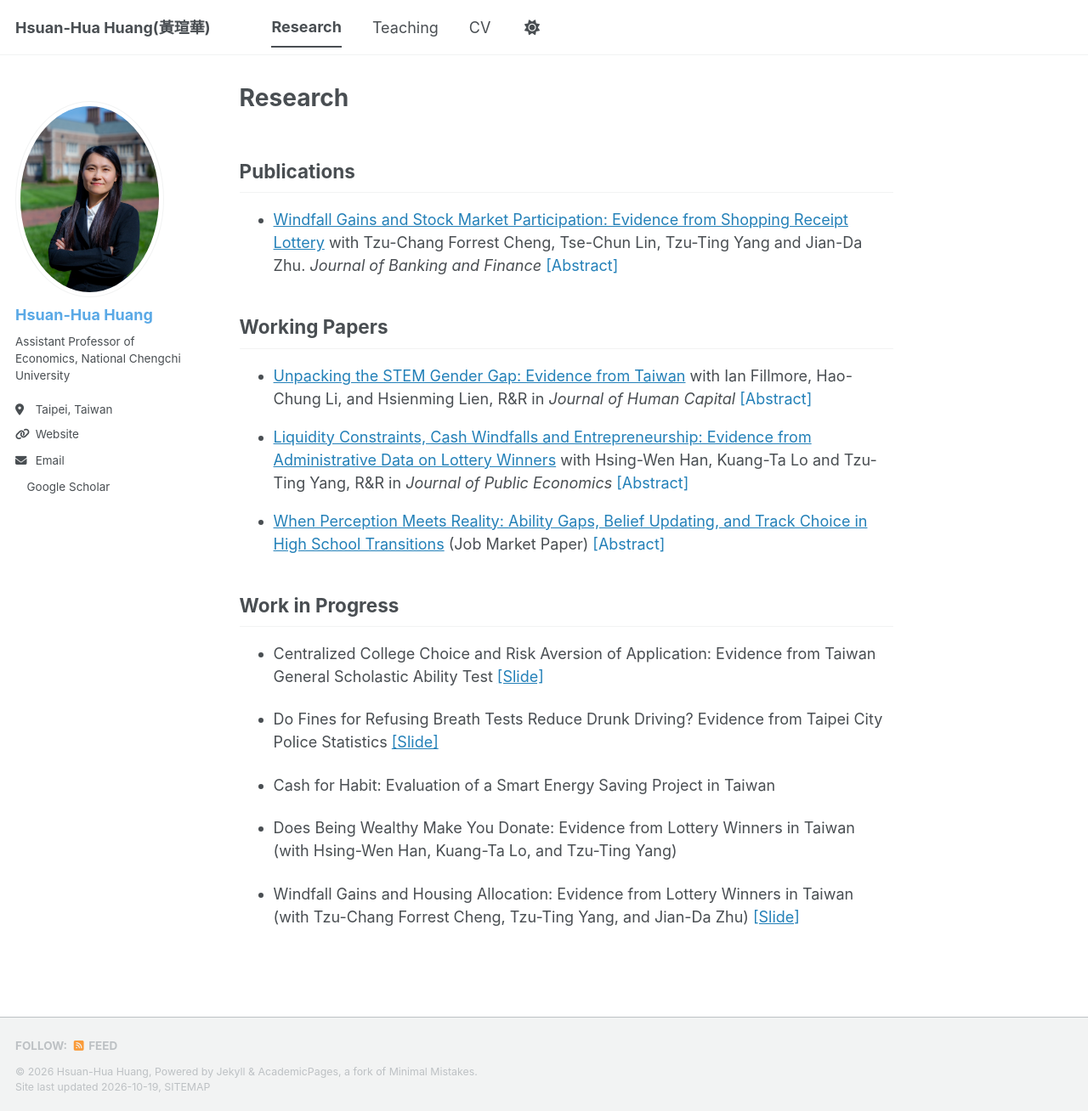
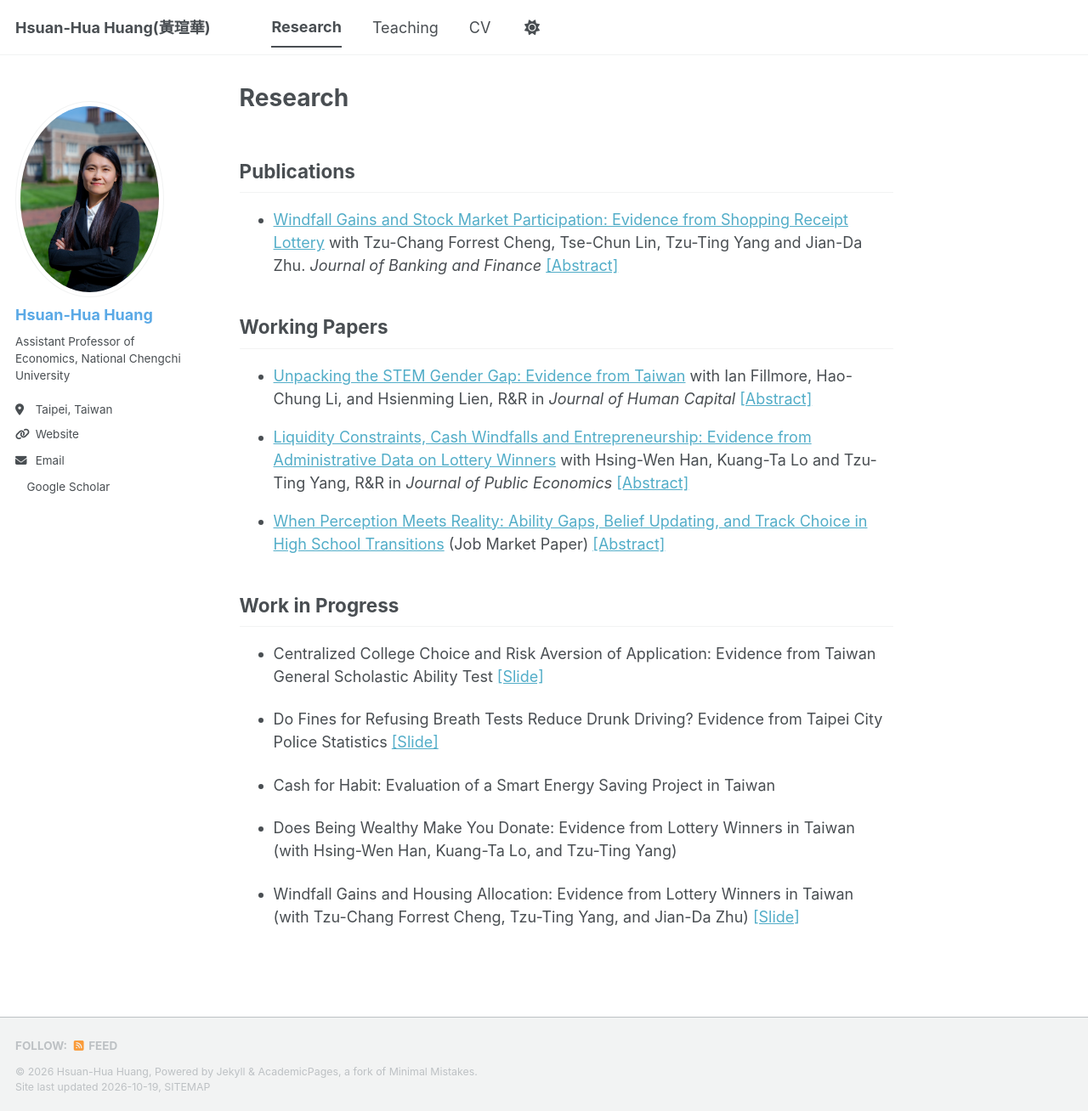
Before and after one commit to hsuanhua-huang/hsuanhua-huang, a Jekyll site: the page built from _pages/research.md, in a window 1280 px wide and 1308 px high. Shown: the whole window at 85% size. Built offline with Jekyll 4.4.1, drawn with Linux system fonts in a browser that asks for light colours; a style sheet for code colours, icons or effects is not loaded.

Commit message:
Update main.scss

```diff
--- a/assets/css/main.scss
+++ b/assets/css/main.scss
@@ -53,13 +53,3 @@
 .abstract.open {
   display: block;
 }
-
-/* 內文連結（論文標題、Slide 等）改成較暗的藍色 */
-.page__content a {
-  color: #2380b8 !important;
-}
-
-/* [Abstract] 去掉底線 */
-.abs-toggle {
-  text-decoration: none !important;
-}
```
